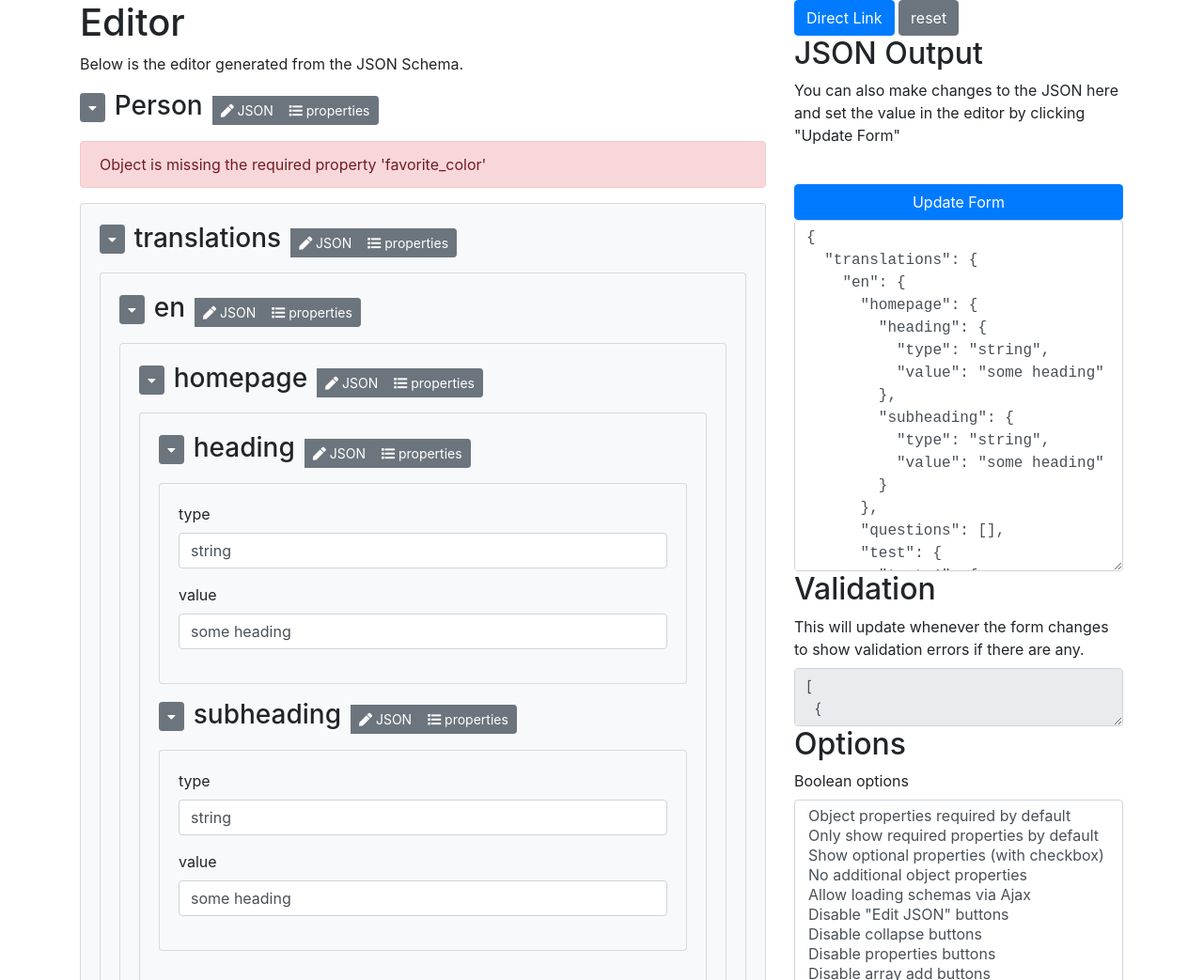
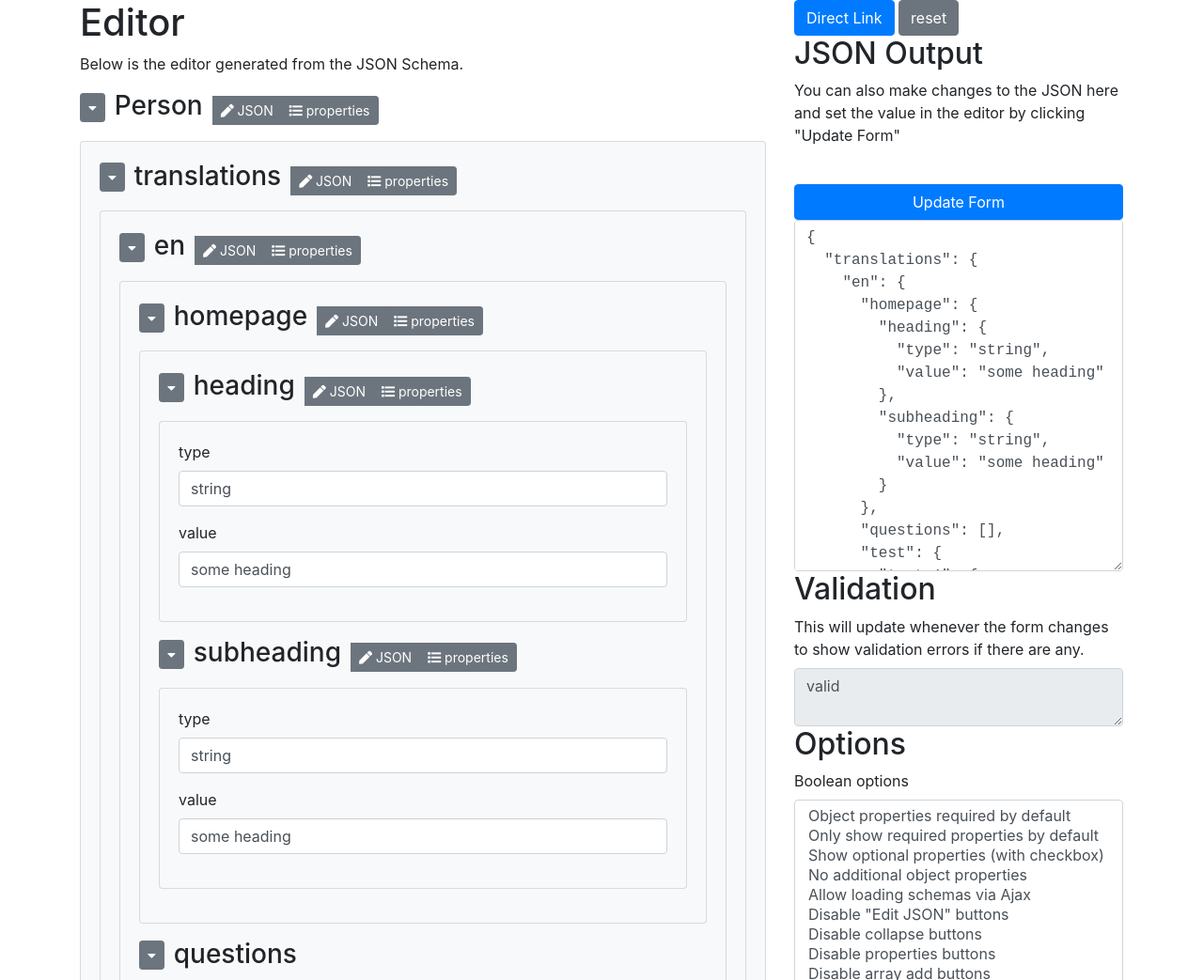
Before and after one commit to RiyadTangil/new-json-editor, a plain HTML site: page json-editor.github.io/json-editor/index.html in a window 1280 px wide. Shown: the top 1043 px of the page at 94% size. Drawn offline with nearby package versions, Linux system fonts and the light colour scheme.

Commit message:
some changes done

```diff
--- a/json-editor.github.io/json-editor/index.html
+++ b/json-editor.github.io/json-editor/index.html
@@ -137,7 +137,6 @@
       'required': [
         'translations',
         'contents',
-        'favorite_color', ,
         'images',
         'config',
         'images',
```
Also changed, not shown: index.html (+1 -1 lines).
